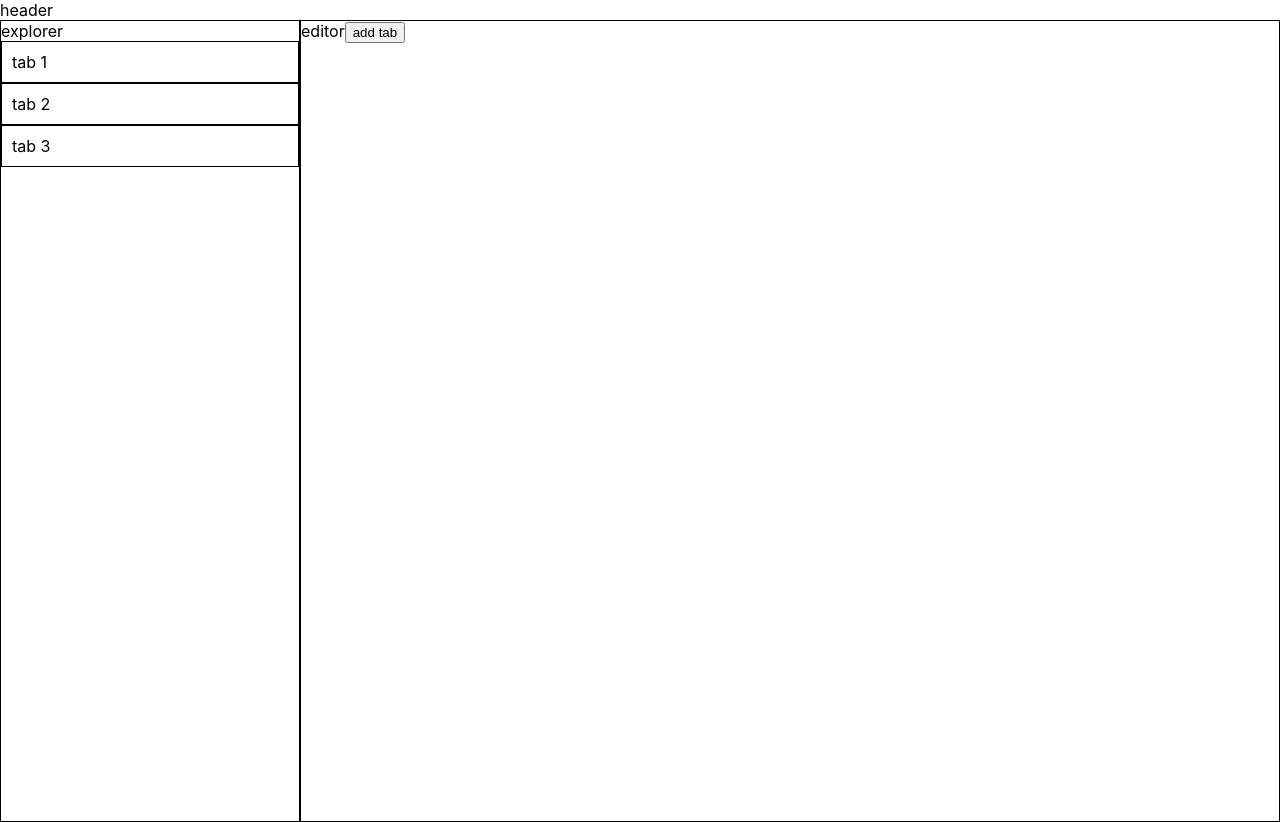
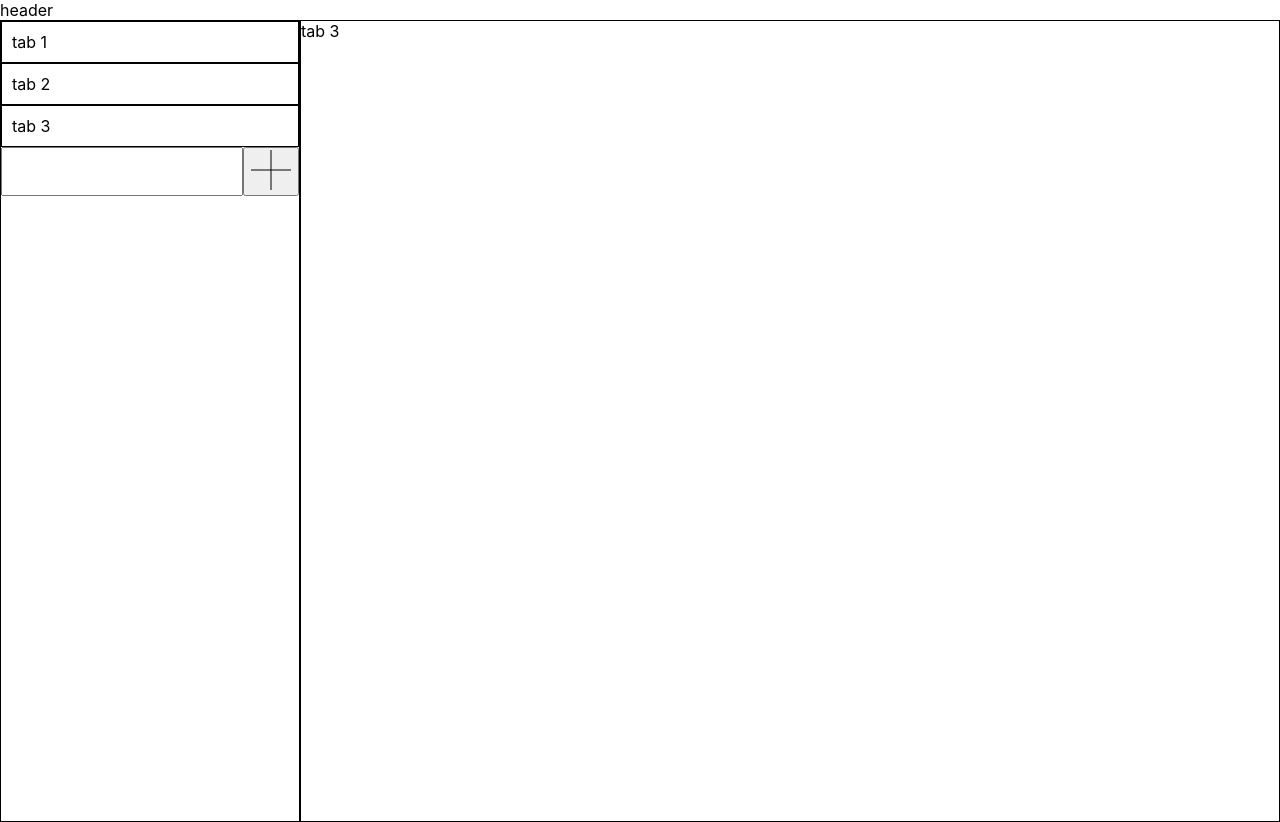
Before and after one commit to Rioskill/api-tester, a React (Vite) app in the folder client/: page / in a window 1280 px wide. Built offline with nearby package versions, Linux system fonts and the light colour scheme.

Commit message:
working tabs

```diff
--- a/client/package.json
+++ b/client/package.json
@@ -18,7 +18,7 @@
   },
   "scripts": {
     "start": "vite",
-    "build": "react-scripts build",
+    "build": "vite build",
     "test": "react-scripts test",
     "eject": "react-scripts eject"
   },
@@ -45,6 +45,7 @@
     "@types/node": "^20.8.6",
     "@types/react": "^18.2.28",
     "@types/react-dom": "^18.2.13",
+    "sass": "^1.69.4",
     "typescript": "^5.2.2"
   }
 }
--- a/client/src/App.css
+++ b/client/src/App.scss
@@ -18,14 +18,28 @@
   flex-direction: column;
 }
 
+.explorer__tab-adder {
+  display: flex;
+  flex-direction: row;
+
+  width: 100%;
+}
+
+.explorer__tab-adder__input {
+  width: 100%;
+}
+
 .editor {
   border: 1px solid black;
   height: 100%;
-  /* background-color: blueviolet; */
 }
 
 .tab {
   padding: 10px;
   margin: 0;
   border: 1px solid black;
+
+  &:hover {
+    background-color: rgb(187, 226, 236);
+  }
 }
--- a/client/src/App.tsx
+++ b/client/src/App.tsx
@@ -1,81 +1,21 @@
-import './App.css';
+import './App.scss';
+import { observer } from 'mobx-react-lite';
+
 import Exlorer from './Explorer';
-import React from 'react';
+import Editor from './Editor';
 
-import { observer } from 'mobx-react-lite';
-import { action } from 'mobx';
-
-// const store = new AppStore();
-
-export const AppView = observer(({store}) => {
-  // store.addTab({name: 'tab'})
-
-  console.log('rerender')
-
+export const AppView = observer(() => {
   return (
       <div className="App">
       <header>
         header
       </header>
       <div className="body">
-        <Exlorer tabs={store.tabs}/>
-        <div className="editor">
-          editor
-          <button onClick={()=>store.addTab({name: 'tab'})}>
-            add tab
-          </button>
-        </div>
+        <Exlorer/>
+        <Editor/>
       </div>
     </div>
   )
 })
 
-// function App() {
-//   return <AppView store={store}/>
-// }
-
-// function App() {
-  // const tabs = Array(10);
-  // store.subscribe(()=>console.log('lol'))
-
-  // const tabs = [1, 2, 3, 4]
-  // console.log(tabs)
-
-  // const appView = observer(({props}) => {
-  //   <div className="App">
-  //   <header>
-  //     header
-  //   </header>
-  //   <div className="body">
-  //     <Exlorer tabs={props.tabs}/>
-  //     <div className="editor">
-  //       editor
-  //       <button onClick={()=>store.dispatch(addTab({name: 'tab'}))}>
-  //         add tab
-  //       </button>
-  //     </div>
-  //   </div>
-  // </div>
-  // })
-
-  // return appView;
-
-  // return (
-  //   <div className="App">
-  //     <header>
-  //       header
-  //     </header>
-  //     <div className="body">
-  //       <Exlorer tabs={tabs}/>
-  //       <div className="editor">
-  //         editor
-  //         {/* <button onClick={()=>store.dispatch(addTab({name: 'tab'}))}>
-  //           add tab
-  //         </button> */}
-  //       </div>
-  //     </div>
-  //   </div>
-  // );
-// }
-
-// export default App;
+export default AppView;
--- /dev/null
+++ b/client/src/Editor.tsx
@@ -0,0 +1,12 @@
+import { observer } from "mobx-react-lite";
+import { store } from "./stores/AppStore";
+
+const Editor = observer(() => {
+    return (
+        <div className="editor">
+            {store.currentTab}
+        </div>
+    )
+});
+
+export default Editor;
--- a/client/src/Explorer.tsx
+++ b/client/src/Explorer.tsx
@@ -1,22 +1,48 @@
-import './App.css';
+import { ChangeEvent, ReactEventHandler, SyntheticEvent, useState } from 'react';
+import './App.scss';
+import { observer } from 'mobx-react-lite';
+import { store } from './stores/AppStore';
 
-function Tab(props: {name: string, tab_key: number}) {
+const Tab = observer((props: {name: string, tab_key: number}) => {
     return (
-        <div key={props.tab_key} className="tab">
+        <div key={props.tab_key} className="tab" onClick={()=>{store.setCurrentTabId(props.tab_key)}}>
             {props.name}
         </div>
     )
-}
+});
 
-function Exlorer(props: {tabs: any[]}) {
+const ExplorerTabList = observer((props: {tabs: any[]}) => {
     return (
-        <div className="explorer">
-            explorer
+        <div className="explorer__tab-list">
             {
                 props.tabs.map((tab, i) => <Tab key={i} tab_key={i} name={tab.name}></Tab>)
             }
         </div>
     )
-};
+});
+
+const Exlorer = observer(() => {
+    const [tabName, setName] = useState('');
+
+    const handleNameChange = (e: ChangeEvent<HTMLInputElement>)=>{
+        setName(e.target.value.trim());
+    }
+
+    return (
+        <div className="explorer">
+            <ExplorerTabList tabs={store.tabs}/>
+
+            <div className="explorer__tab-adder">
+                <input type="text" className="explorer__tab-adder__input" value={tabName} onChange={handleNameChange}/>
+                <button onClick={()=>store.addTab({name: tabName})}>
+                    <svg width="40" height="40" xmlns="http://www.w3.org/2000/svg">
+                        <line x1="20" y1="0" x2="20" y2="40" stroke="black"/>
+                        <line x1="0" y1="20" x2="40" y2="20" stroke="black"/>
+                    </svg>
+                </button>
+            </div>
+        </div>
+    )
+});
 
 export default Exlorer
--- a/client/src/index.tsx
+++ b/client/src/index.tsx
@@ -19,9 +19,9 @@ if (rootContainer === null) {
 } else {
   const root = ReactDOM.createRoot(rootContainer);
   root.render(
-    // <React.StrictMode>
+    <React.StrictMode>
       <AppView store={store}/>
-    // </React.StrictMode>
+    </React.StrictMode>
   );
 }
 
--- a/client/src/stores/AppStore.ts
+++ b/client/src/stores/AppStore.ts
@@ -1,42 +1,40 @@
-import {observable, action, makeObservable, autorun} from 'mobx'
+import {observable, action, makeObservable, autorun, computed} from 'mobx'
 
 export type Tab = {
     name: string
 }
 
-// export class AppStore {
-//     tabs: Tab[] = [];
-
-//     constructor(tabs: Tab) {
-//         makeAutoObservable(this, {
-//             tabs: observable,
-//             addTab: action
-//         })
-//         // this.tabs = tabs || [];
-//     }
-
-//     addTab(tab: Tab) {
-//         this.tabs.push(tab);
-//     }
-// };
-
-// export const RootContext = createContext<Partial<AppStore>>({});
-
  class AppStore {
-    // tabs = observable<Tab>([]);
     tabs: Tab[] = []
+    currentTabId: number | undefined = undefined
 
     constructor() {
         makeObservable(this, {
             tabs: observable,
-            addTab: action
+            currentTabId: observable,
+            currentTab: computed,
+            addTab: action,
+            setCurrentTabId: action,
         });
         autorun(()=>console.log('update'))
     }
 
     addTab(tab: Tab) {
         this.tabs.push(tab);
+        this.currentTabId = this.tabs.length - 1;
         console.log(this.tabs.length)
+    }
+
+    setCurrentTabId(id: number) {
+        this.currentTabId = id;
+    }
+
+    get currentTab(): string {
+        if (this.currentTabId === undefined) {
+            return 'nothing';
+        }
+
+        return this.tabs[this.currentTabId].name;
     }
 }
 
```
Also changed, not shown: 10 other files (tests, documents, lock files or other folders).
